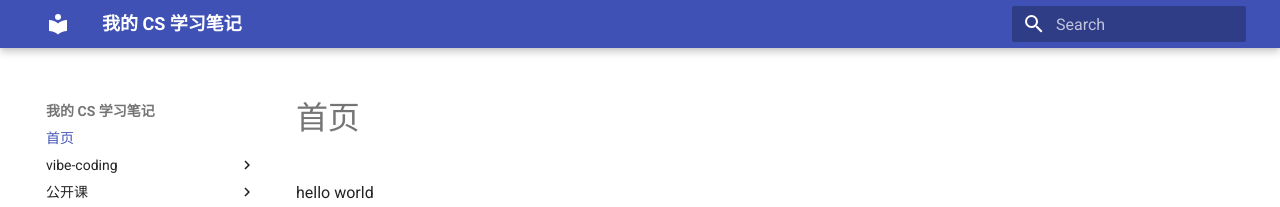
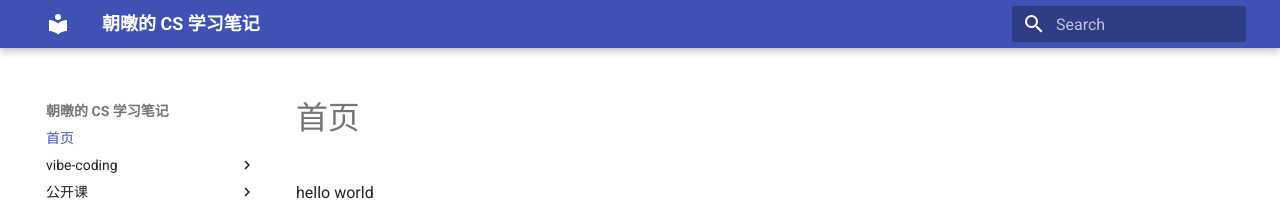
Before and after one commit to zhaotuntun/my-cs-notes, an MkDocs documentation site: the page built from docs/index.md, in a window 1280 px wide. Shown: the top 207 px of the page. Built offline with MkDocs 1.6.1 and Material for MkDocs 9.7.7, drawn with Linux system fonts in a browser that asks for light colours.

Commit message:
网站标题修改

```diff
--- a/mkdocs.yml
+++ b/mkdocs.yml
@@ -1,4 +1,4 @@
-site_name: 我的 CS 学习笔记
+site_name: 朝暾的 CS 学习笔记
 theme:
   name: material  # 强烈推荐
 
```
